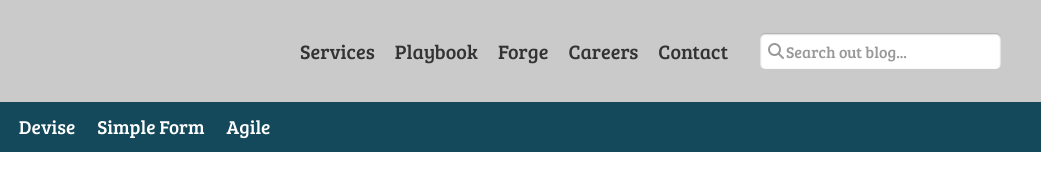
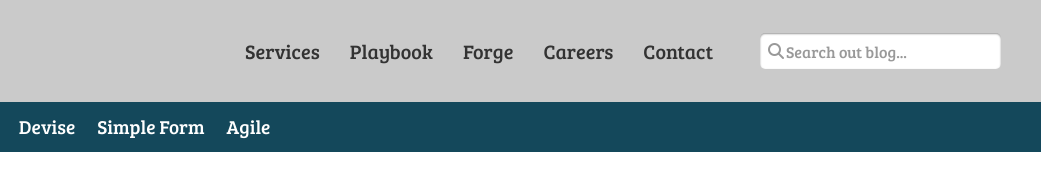
Before and after one commit to EivrnTi/f8-fullstack-day-3, a plain HTML site: page index.html in a window 1280 px wide. Shown: the full height of the page, 239-1280 px from the left. Drawn offline with Linux system fonts and the light colour scheme.

Commit message:
sua bai tap theo gop y cua mentor

```diff
--- a/css/styles.css
+++ b/css/styles.css
@@ -46,12 +46,13 @@ input {
   margin-left: auto;
   display: flex;
   align-items: center;
-  gap: 20px;
+  /* gap: 20px; */
 }
 
 .header .nav a {
   text-decoration: none;
   font-size: 20px;
+  padding: 15px
 }
 
 .header .nav a:hover {
```
